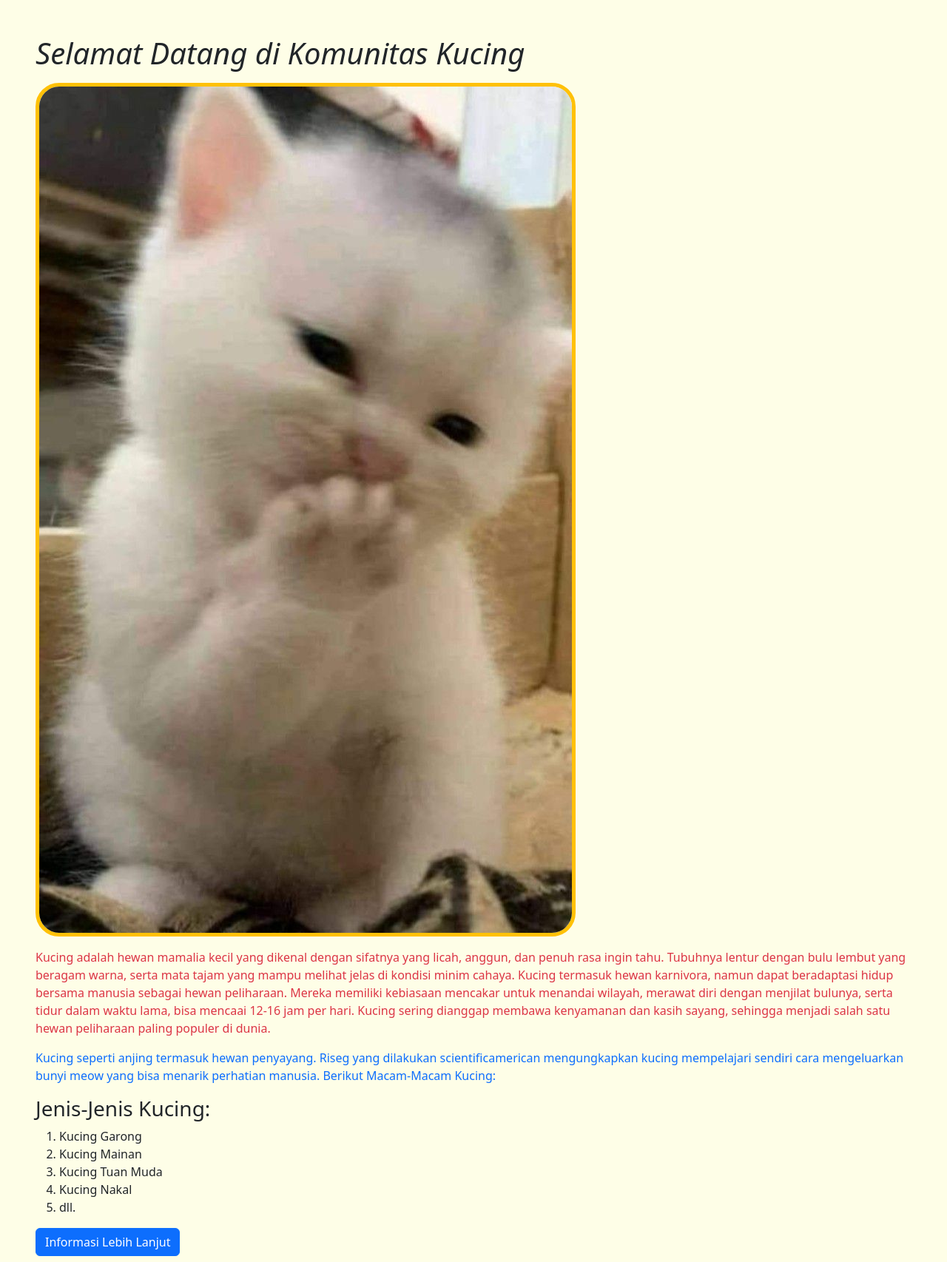
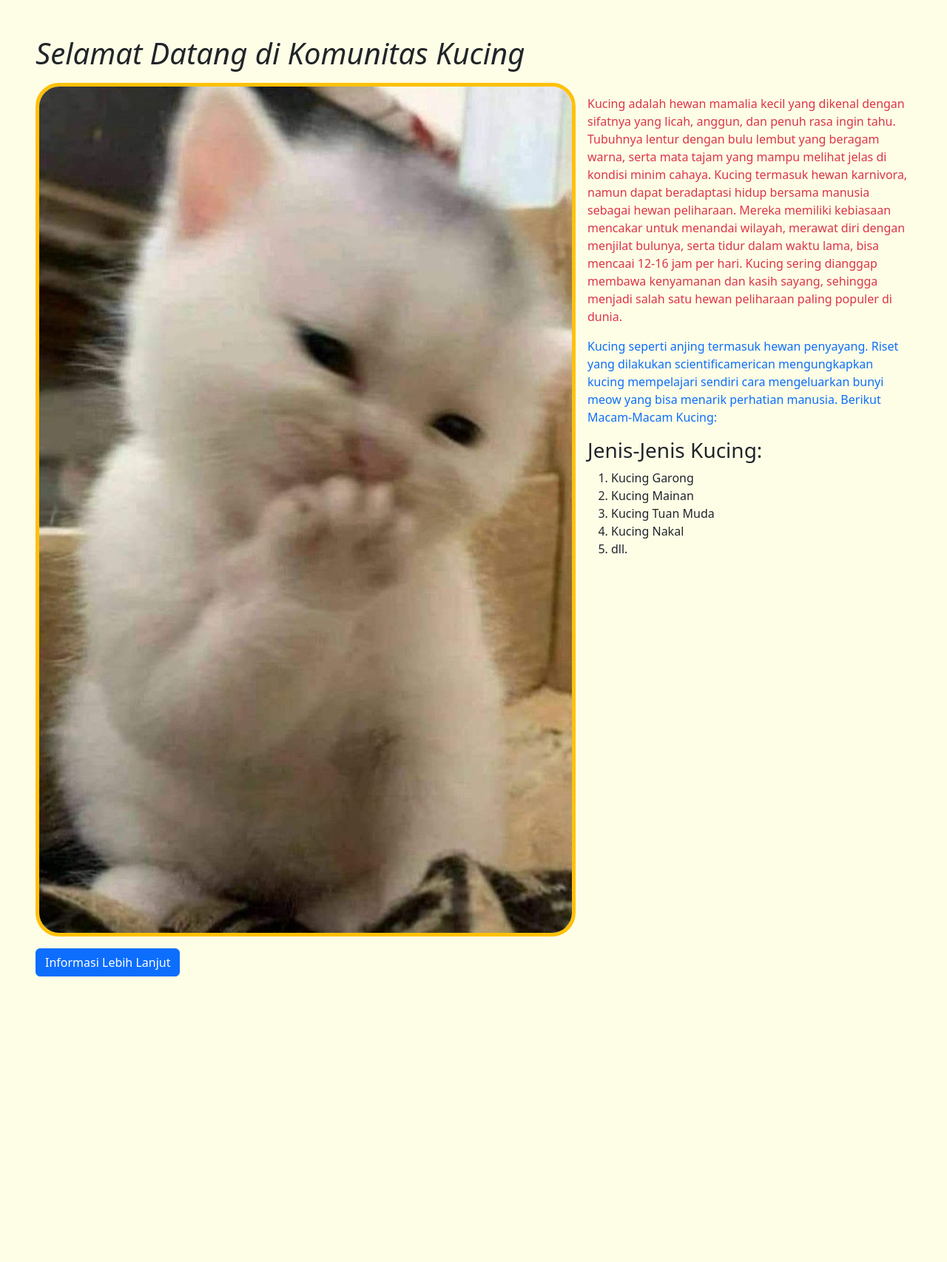
Before and after one commit to akmsy/KomunitasKucing, a PHP site: page / in a window 1280 px wide. Shown: the part 56-1762 px from the top of the page at 74% size. After the commit the page ends 1376 px from the top, so only its background shows below. Run offline with PHP 8.4, Linux system fonts and the light colour scheme.

Commit message:
optimize hero-content

```diff
--- a/index.php
+++ b/index.php
@@ -14,11 +14,14 @@
     <!-- Home Page -->
     <div class="hero-section m-5">
         <h1 class="fst-italic mb-3">Selamat Datang di Komunitas Kucing</h1>
-        <div class="hero-content mb-3">
+        <div class="hero-content mb-3 d-flex">
+            <div class="flex-shrink-0">
                 <img class="border border-5 rounded-5 border-warning" src="kucing.jpg" alt="foto-kucing">
+            </div>
+            <div class="flex-grow-1 ms-3">
                 <p class="text-danger mt-3">Kucing adalah hewan mamalia kecil yang dikenal dengan sifatnya yang licah, anggun, dan penuh rasa ingin tahu. Tubuhnya lentur dengan bulu lembut yang beragam warna, serta mata tajam yang mampu melihat jelas di kondisi minim cahaya. Kucing termasuk hewan karnivora, namun dapat beradaptasi hidup bersama manusia sebagai hewan peliharaan. Mereka memiliki kebiasaan mencakar untuk menandai wilayah, merawat diri dengan menjilat bulunya, serta tidur dalam waktu lama, bisa mencaai 12-16 jam per hari. Kucing sering dianggap membawa kenyamanan dan kasih sayang, sehingga menjadi salah satu hewan peliharaan paling populer di dunia.</p>
 
-            <p class="text-primary">Kucing seperti anjing termasuk hewan penyayang. Riseg yang dilakukan scientificamerican mengungkapkan kucing mempelajari sendiri cara mengeluarkan bunyi meow yang bisa menarik perhatian manusia. Berikut Macam-Macam Kucing:</p>
+                <p class="text-primary">Kucing seperti anjing termasuk hewan penyayang. Riset yang dilakukan scientificamerican mengungkapkan kucing mempelajari sendiri cara mengeluarkan bunyi meow yang bisa menarik perhatian manusia. Berikut Macam-Macam Kucing:</p>
 
                 <h3>Jenis-Jenis Kucing:</h3>
                 <ol>
@@ -29,6 +32,7 @@
                     <li>dll.</li>
                 </ol>
             </div>
+        </div>
 
 
         <a class="btn btn-primary" href="wolipop.detik.com" role="button">Informasi Lebih Lanjut</a>
```
Lines whose indentation alone changed are shown as unchanged.
